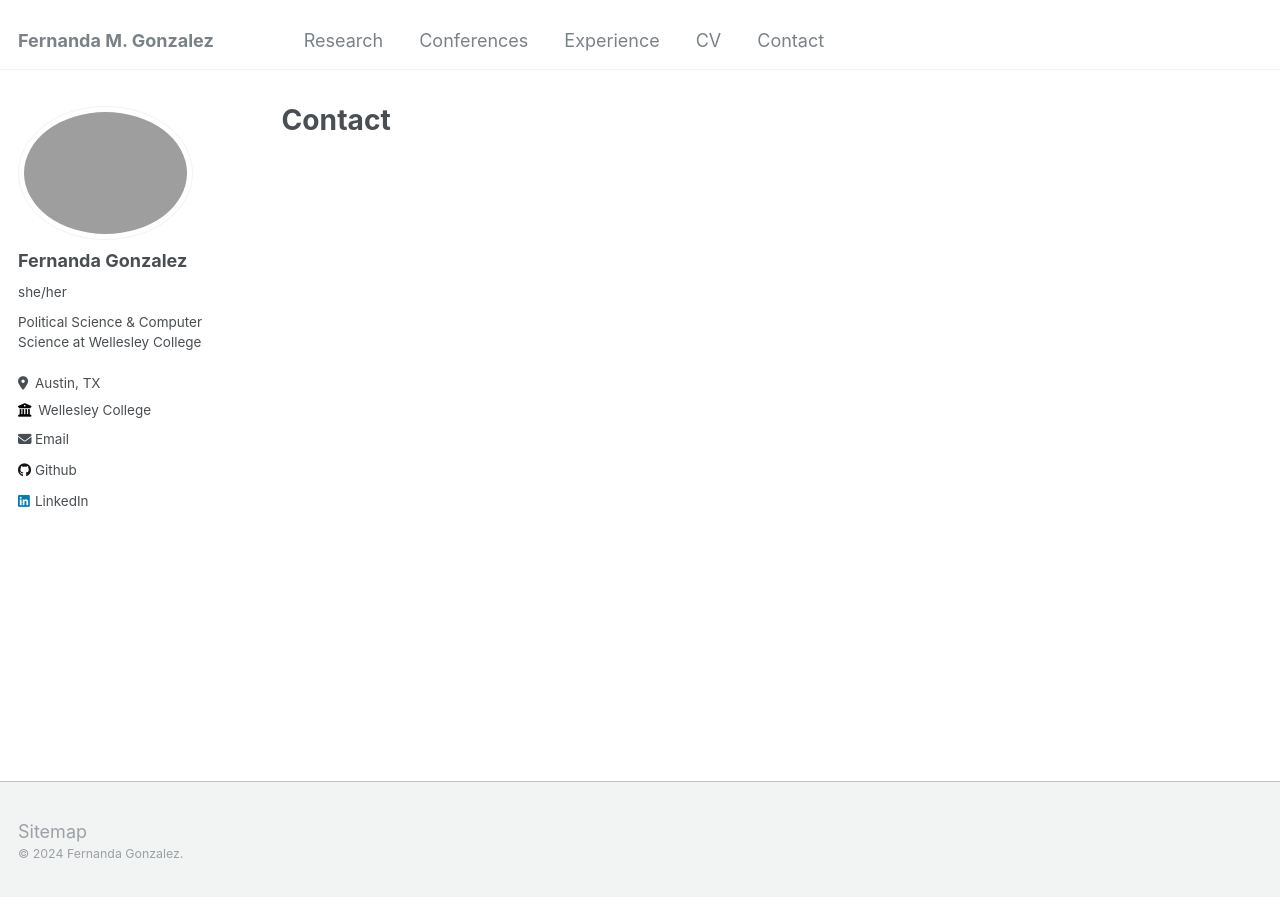
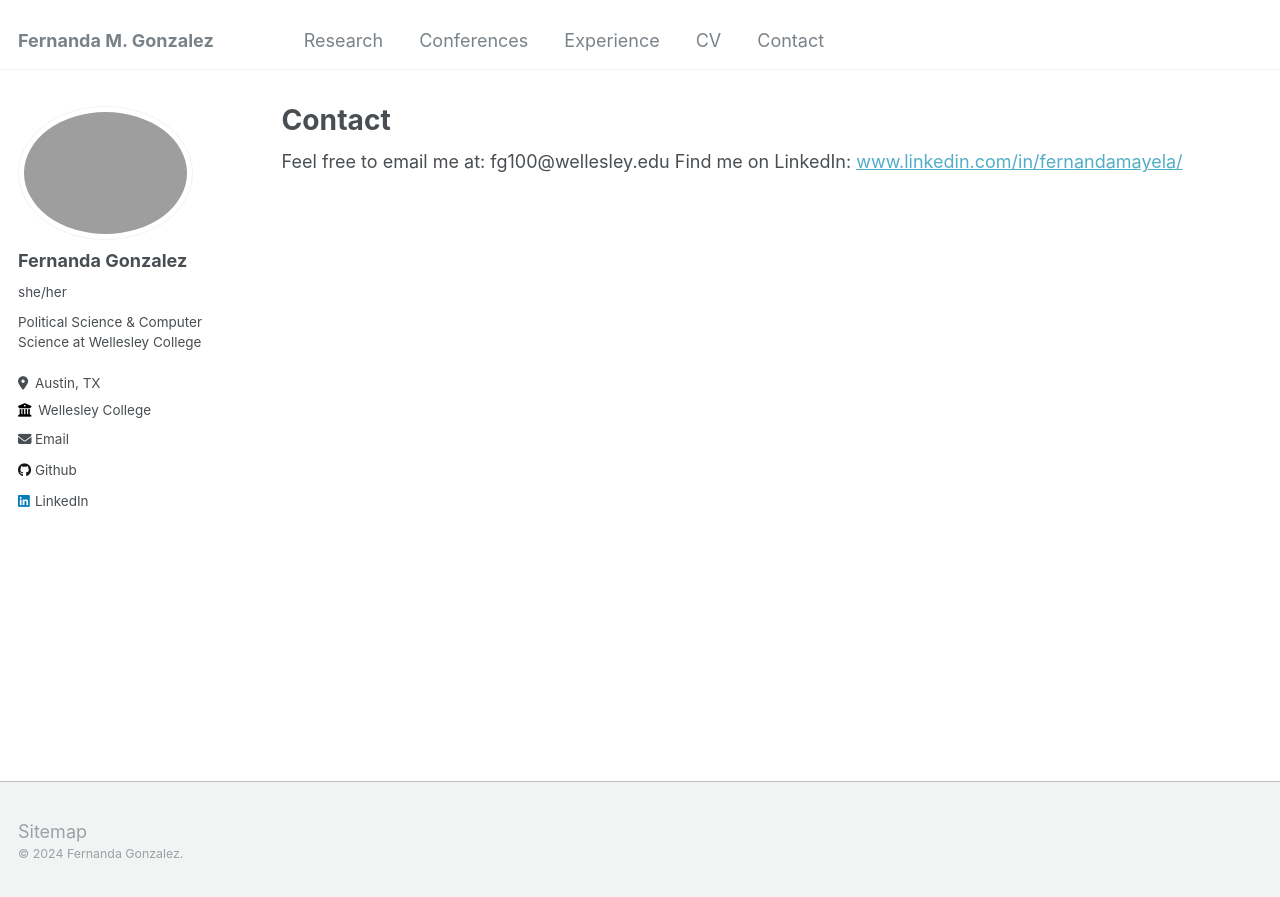
Before and after one commit to fernandamayela/fernandamayela.github.io, a Jekyll site: the page built from _pages/contact.html, in a window 1280 px wide. Shown: the top 897 px of the page. Built offline with Jekyll 4.4.1, drawn with Linux system fonts in a browser that asks for light colours.

Commit message:
Update contact.html

```diff
--- a/_pages/contact.html
+++ b/_pages/contact.html
@@ -4,3 +4,8 @@ title: "Contact"
 permalink: /contact/
 author_profile: true
 ---
+
+
+Feel free to email me at: fg100@wellesley.edu
+
+Find me on LinkedIn: <a href="https://www.linkedin.com/in/fernandamayela/">www.linkedin.com/in/fernandamayela/</a>
```
